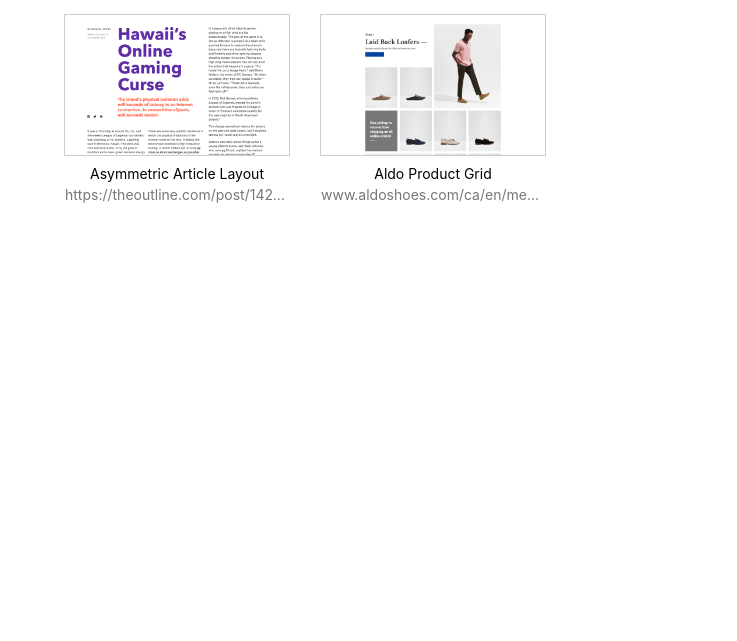
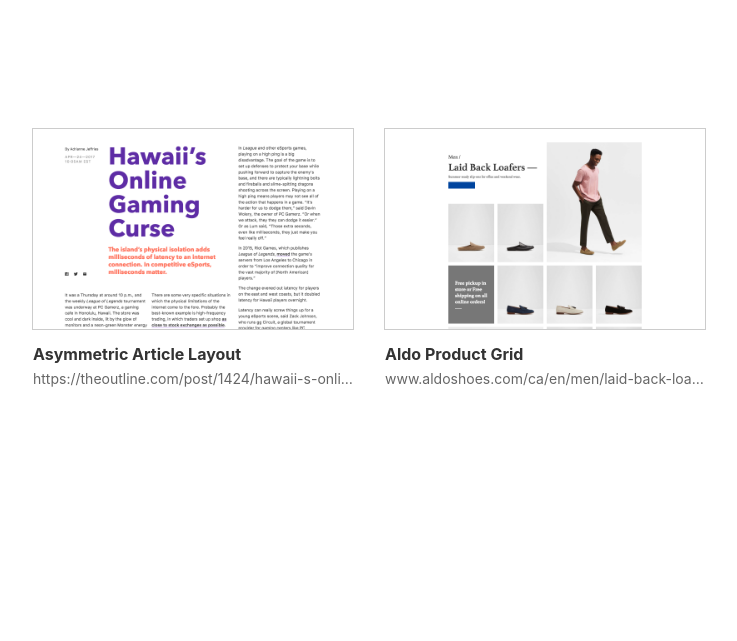
Before and after one commit to winkerVSbecks/grid-experiments, a website: page index.html in a window 1280 px wide. Shown: the part 159-800 px from the top of the page, without its empty margins (95-832 px from the left). Drawn offline with nearby package versions, Linux system fonts and the light colour scheme.

Commit message:
:sparkles: grid for homepage

```diff
--- a/index.html
+++ b/index.html
@@ -5,10 +5,22 @@
     <meta name="viewport" content="width=device-width, initial-scale=1">
     <title>Grid Experiments</title>
     <link rel="stylesheet" href="https://unpkg.com/tachyons@4.7.0/css/tachyons.min.css"/>
+    <style>
+      .grid { display: grid; }
+      .span--full { grid-column: 1 / -1; }
+      .layout {
+        grid-template-columns: repeat(auto-fill, minmax(16rem, 1fr));
+        grid-gap: 2rem;
+        grid-auto-rows: minmax(16rem, auto);
+        grid-auto-flow: dense;
+      }
+      .self-justify-stretch { justify-self: stretch; }
+    </style>
   </head>
-  <body>
-    <article class="sans-serif mt5 mw8 center dark-gray ph3">
-      <h2 class="f3 fw8 ttu tracked mt0 mb5 lh-solid">
+  <body class="ph4 sans-serif dark-gray">
+
+    <article class="mw8 center grid layout">
+      <h2 class="f3 fw8 ttu tracked mv0 lh-solid self-center span--full">
         <svg
           xmlns="http://www.w3.org/2000/svg"
           class="dark-gray v-mid dib"
@@ -20,35 +32,26 @@
         Grid Experiments
       </h2>
 
-      <div class="cf">
-        <div class="fl w5 pa3">
-          <a href="magazine-style-asymmetric" class="db link dim tc">
-            <img src="img/magazine-style-asymmetric.png"
-              alt="magazine style asymmetric article layout"
-              class="w-100 db outline black-20"/>
-            <dl class="mt2 f6 lh-copy">
-              <dt class="clip">Title</dt>
-              <dd class="ml0 black truncate w-100">Asymmetric Article Layout</dd>
-              <dt class="clip">Original</dt>
-              <dd class="tl ml0 gray truncate w-100">https://theoutline.com/post/1424/hawaii-s-online-gaming-curse</dd>
-            </dl>
-          </a>
-        </div>
+      <a href="magazine-style-asymmetric" class="link dim self-justify-stretch w-100">
+        <img src="img/magazine-style-asymmetric.png"
+          alt="magazine style asymmetric article layout"
+          class="db outline black-20"/>
+        <h3 class="f5 mb0 dark-gray">Asymmetric Article Layout</h3>
+        <h3 class="mb0 f6 fw4 mt2 black-60 truncate">
+          https://theoutline.com/post/1424/hawaii-s-online-gaming-curse
+        </h3>
+      </a>
 
-        <div class="fl w5 pa3">
-          <a href="aldo" class="db link dim tc">
-            <img src="img/product-grid.png"
-              alt="magazine style asymmetric article layout"
-              class="w-100 db outline black-20"/>
-            <dl class="mt2 f6 lh-copy">
-              <dt class="clip">Title</dt>
-              <dd class="ml0 black truncate w-100">Aldo Product Grid</dd>
-              <dt class="clip">Original</dt>
-              <dd class="tl ml0 gray truncate w-100">www.aldoshoes.com/ca/en/men/laid-back-loafers</dd>
-            </dl>
-          </a>
-        </div>
-      </div>
+      <a href="aldo" class="link dim self-justify-stretch w-100">
+        <img src="img/product-grid.png"
+          alt="Aldo style product grid"
+          class="db outline black-20"/>
+        <h3 class="f5 mb0 dark-gray">Aldo Product Grid</h3>
+        <h3 class="mb0 f6 fw4 mt2 black-60 truncate">
+          www.aldoshoes.com/ca/en/men/laid-back-loafers
+        </h3>
+      </a>
+
     </article>
   </body>
 </html>
```
